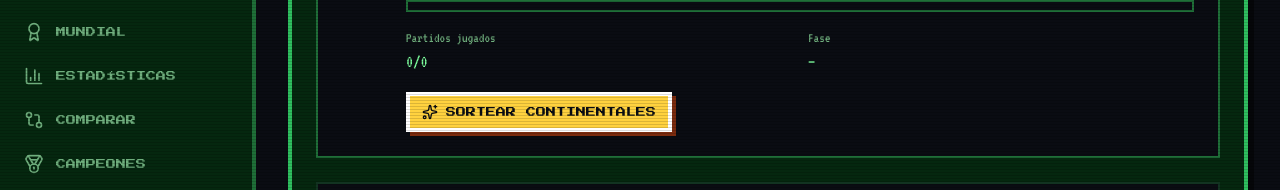
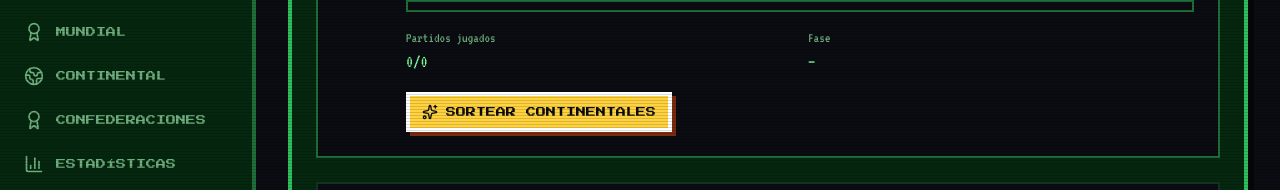
Before and after one commit to lamazorkinf/football-tournament-simulator, a React (Vite) app: page / in a window 1280 px wide. Shown: the part 303-493 px from the top of the page. Built offline with nearby package versions, Linux system fonts and the light colour scheme; no server answers.

Commit message:
feat(ui): rutas + navegación para Continental y Confederaciones

```diff
--- a/src/App.tsx
+++ b/src/App.tsx
@@ -12,6 +12,8 @@ import { QualifiersView } from './components/tournament/QualifiersView';
 import { WorldCupViewEnhanced } from './components/tournament/WorldCupViewEnhanced';
 import { TournamentHistory } from './components/tournament/TournamentHistory';
 import { ChampionsHistory } from './components/tournament/ChampionsHistory';
+import { ContinentalView } from './components/tournament/ContinentalView';
+import { ConfederationsCupView } from './components/tournament/ConfederationsCupView';
 import { Sidebar } from './components/ui/Sidebar';
 import { TournamentSelector } from './components/ui/TournamentSelector';
 import { ProgressModal } from './components/ui/ProgressModal';
@@ -23,7 +25,7 @@ import { PauseMenu } from './components/ui/PauseMenu';
 import { ActionDock } from './components/ui/ActionDock';
 import { MobileActionProvider } from './hooks/useMobileAction';
 
-type View = 'wizard' | 'qualifiers' | 'worldcup' | 'stats' | 'settings' | 'history' | 'matches' | 'comparison' | 'tournaments' | 'champions';
+type View = 'wizard' | 'qualifiers' | 'worldcup' | 'stats' | 'settings' | 'history' | 'matches' | 'comparison' | 'tournaments' | 'champions' | 'continental' | 'confederations';
 
 function App() {
   const {
@@ -118,7 +120,7 @@ function App() {
 
         <main className="px-4 sm:px-6 lg:px-8 py-6">
         {currentView === 'wizard' ? (
-          <TournamentWizard />
+          <TournamentWizard onNavigate={handleNavigate} />
         ) : currentView === 'matches' ? (
           <MatchCenter tournament={currentTournament} teams={teams} onNavigate={handleNavigate} />
         ) : currentView === 'stats' ? (
@@ -140,6 +142,10 @@ function App() {
           <TournamentHistory />
         ) : currentView === 'champions' ? (
           <ChampionsHistory />
+        ) : currentView === 'continental' ? (
+          <ContinentalView cycle={currentTournament} teams={teams} />
+        ) : currentView === 'confederations' ? (
+          <ConfederationsCupView cycle={currentTournament} teams={teams} />
         ) : null}
         </main>
       </div>
--- a/src/components/ui/GameTabBar.tsx
+++ b/src/components/ui/GameTabBar.tsx
@@ -1,6 +1,6 @@
 import { Workflow, CalendarDays, Globe2, Award, Menu } from 'lucide-react';
 
-type View = 'wizard' | 'qualifiers' | 'worldcup' | 'stats' | 'settings' | 'history' | 'matches' | 'comparison' | 'tournaments' | 'champions';
+type View = 'wizard' | 'qualifiers' | 'worldcup' | 'stats' | 'settings' | 'history' | 'matches' | 'comparison' | 'tournaments' | 'champions' | 'continental' | 'confederations';
 
 const TABS = [
   { id: 'wizard' as View, icon: Workflow, label: 'HOME' },
--- a/src/components/ui/PauseMenu.tsx
+++ b/src/components/ui/PauseMenu.tsx
@@ -1,10 +1,12 @@
 import { useEffect } from 'react';
-import { BarChart3, GitCompare, Medal, History, Archive, Settings } from 'lucide-react';
+import { Globe2, Award, BarChart3, GitCompare, Medal, History, Archive, Settings } from 'lucide-react';
 import { TournamentSelector } from './TournamentSelector';
 
-type View = 'wizard' | 'qualifiers' | 'worldcup' | 'stats' | 'settings' | 'history' | 'matches' | 'comparison' | 'tournaments' | 'champions';
+type View = 'wizard' | 'qualifiers' | 'worldcup' | 'stats' | 'settings' | 'history' | 'matches' | 'comparison' | 'tournaments' | 'champions' | 'continental' | 'confederations';
 
 const MENU_ITEMS = [
+  { id: 'continental' as View, icon: Globe2, label: 'Continental' },
+  { id: 'confederations' as View, icon: Award, label: 'Confederaciones' },
   { id: 'stats' as View, icon: BarChart3, label: 'Statistics' },
   { id: 'comparison' as View, icon: GitCompare, label: 'Comparar' },
   { id: 'champions' as View, icon: Medal, label: 'Campeones' },
--- a/src/components/ui/Sidebar.tsx
+++ b/src/components/ui/Sidebar.tsx
@@ -2,7 +2,7 @@ import { Trophy, Globe2, Award, BarChart3, Settings, History, CalendarDays, GitC
 import { TournamentSelector } from './TournamentSelector';
 import { useSidebarCollapse } from '../../hooks/useSidebarCollapse';
 
-type View = 'wizard' | 'qualifiers' | 'worldcup' | 'stats' | 'settings' | 'history' | 'matches' | 'comparison' | 'tournaments' | 'champions';
+type View = 'wizard' | 'qualifiers' | 'worldcup' | 'stats' | 'settings' | 'history' | 'matches' | 'comparison' | 'tournaments' | 'champions' | 'continental' | 'confederations';
 
 interface SidebarProps {
   currentView: View;
@@ -17,6 +17,8 @@ export function Sidebar({ currentView, onViewChange, tournamentYear }: SidebarPr
     { id: 'matches' as View, icon: CalendarDays, label: 'Centro de Partidos' },
     { id: 'qualifiers' as View, icon: Globe2, label: 'Clasificatorias' },
     { id: 'worldcup' as View, icon: Award, label: 'Mundial' },
+    { id: 'continental' as View, icon: Globe2, label: 'Continental' },
+    { id: 'confederations' as View, icon: Award, label: 'Confederaciones' },
     { id: 'stats' as View, icon: BarChart3, label: 'Estadísticas' },
     { id: 'comparison' as View, icon: GitCompare, label: 'Comparar' },
     { id: 'champions' as View, icon: Medal, label: 'Campeones' },
```
Also changed, not shown: 1 other file (tests, documents, lock files or other folders).
